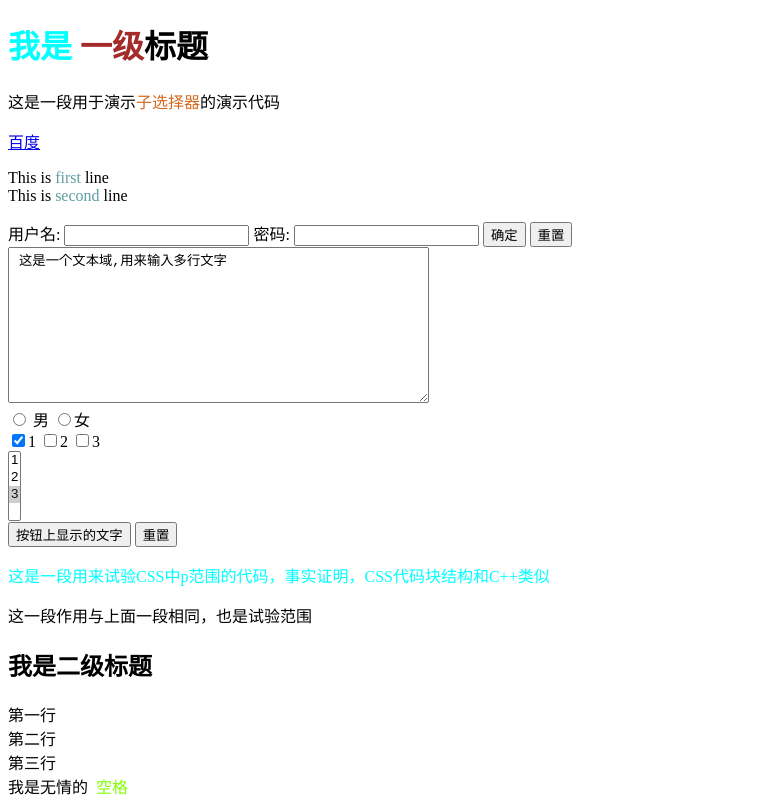
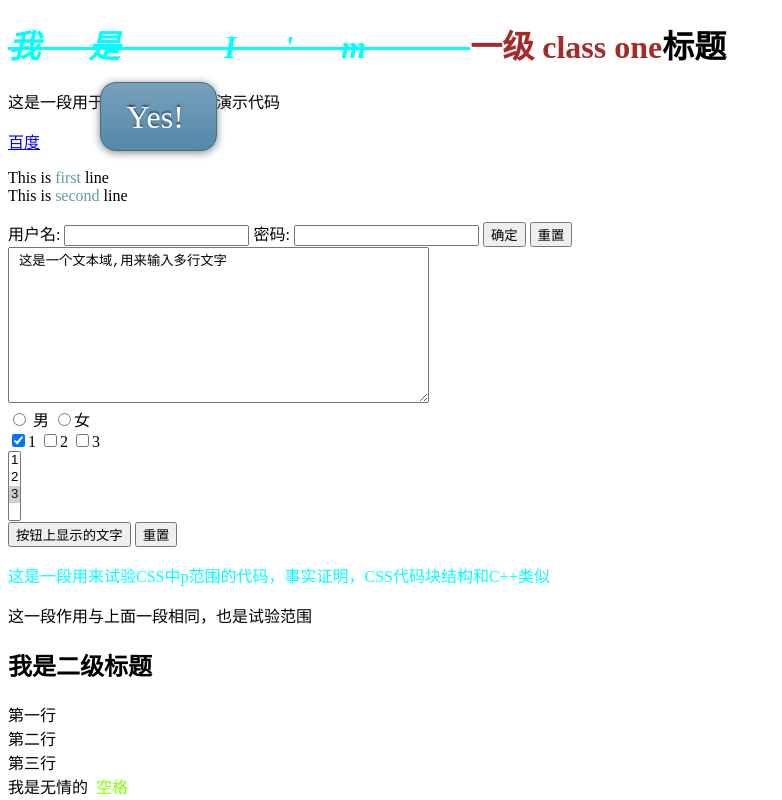
Before and after one commit to CainHsu/JSStudy, a plain HTML site: page playgrounds/playground.html in a window 1280 px wide. Shown: the top 800 px of the page, without its empty margins (0-782 px from the left). Drawn offline with Linux system fonts and the light colour scheme.

Commit message:
Daily Update

```diff
--- a/playgrounds/playground.html
+++ b/playgrounds/playground.html
@@ -29,17 +29,43 @@
             color: rebeccapurple;
             font-size: 50px;
         }
+        h1>.h1Class{
+            font-weight: bolder;
+            font-style: italic;
+            text-decoration: line-through;
+            letter-spacing: 1.5em;
+        }
+        .button{
+            width: 2em;
+            padding : .3em .8em;
+            border : .05em solid #446d88;
+            background : #58a linear-gradient(#77a0bb, #58a);
+            border-radius : .5em;
+            box-shadow : 0 .05em .25em gray;
+            color : white;
+            text-shadow : 0 -.05em .05em #335166;
+            font-size : 2em;
+            line-height : 1.5em;
+            position:fixed;
+            left:100px;
+            top:50px;
+        }
     </style>
 </head>
 
 <body>
-<h1> <span class="h1Class"> 我是 </span><span id="h1Class">一级</span>标题</h1>
+<h1> <span class="h1Class"> 我是 I'm </span><span id="h1Class">一级 class one</span>标题</h1>
     <p class="subBottle">
         这是一段用于演示<span>子选择器</span>的演示代码 <br>
     </p>
     <p class="hoverDemo">
         <a href="https://www.baidu.com">百度</a>
     </p>
+    <p class="button">
+        Yes!
+    </p>
+
+
     <p class="c1">
         This is <span>first</span> line <br>
         This is <span>second</span> line
```
Also changed, not shown: files/pics/chrome元素盒模型.png (added), files/pics/盒模型宽度.bmp (added), 6 other files.
